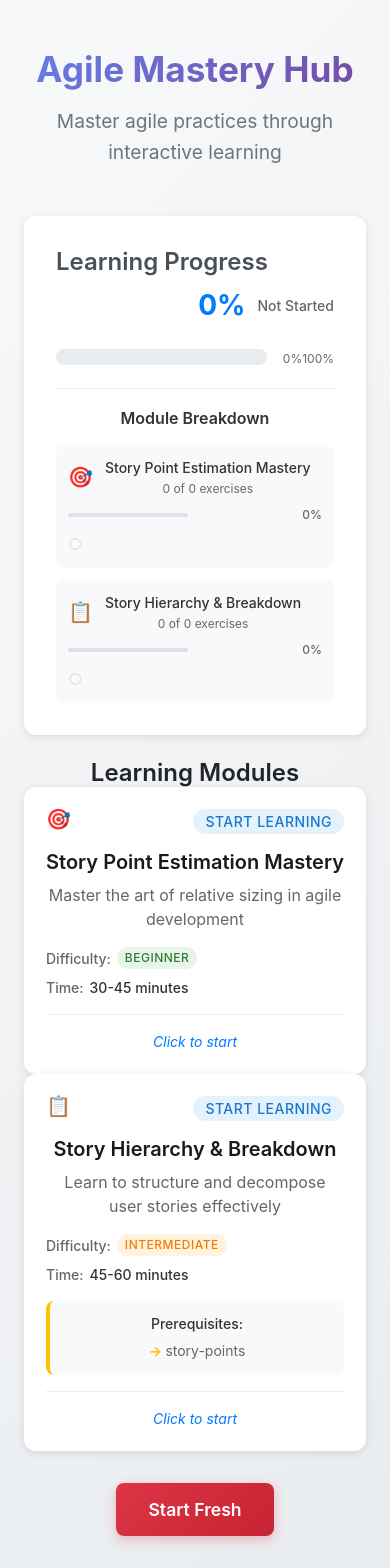
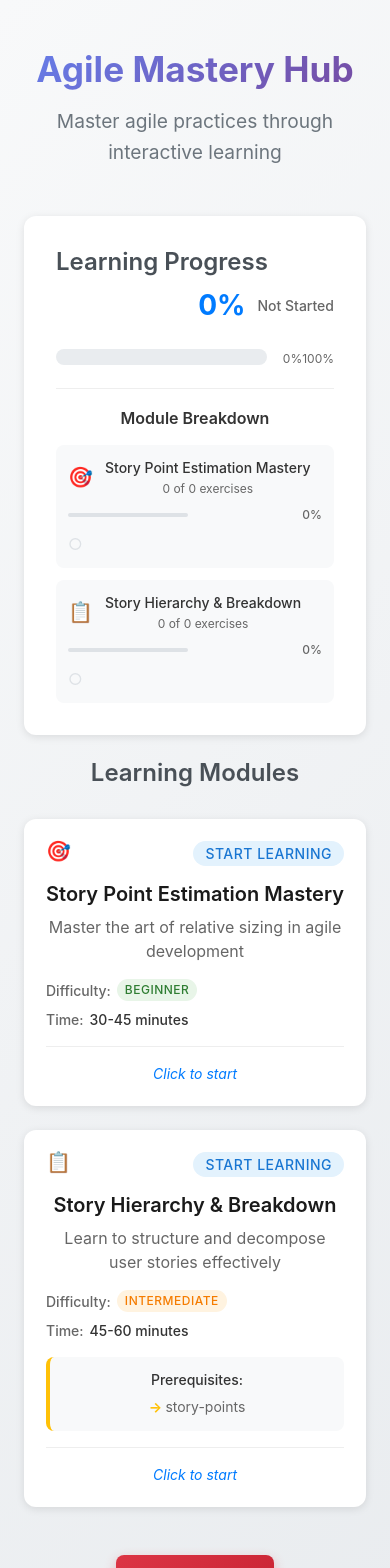
Before and after one commit to pienaaranker/storypoints, a React (Vite) app: page / in a window 390 px wide. Shown: the top 1568 px of the page. Built offline with nearby package versions, Linux system fonts and the light colour scheme.

Commit message:
feat: Add styles for modules section and improve button colors in exercise component

```diff
--- a/src/components/Home.css
+++ b/src/components/Home.css
@@ -112,6 +112,27 @@
   font-size: 1.5rem;
   color: #495057;
   margin-bottom: 2rem;
+}
+
+/* Modules Section */
+.modules-section {
+  margin-bottom: 3rem;
+}
+
+.modules-title {
+  font-size: 1.8rem;
+  color: #495057;
+  margin-bottom: 2rem;
+  text-align: center;
+  font-weight: 600;
+}
+
+.modules-grid {
+  display: grid;
+  grid-template-columns: repeat(auto-fit, minmax(400px, 1fr));
+  gap: 2rem;
+  max-width: 1200px;
+  margin: 0 auto;
 }
 
 .exercise-cards {
@@ -309,6 +330,13 @@
   margin: 0;
 }
 
+@media (max-width: 1024px) {
+  .modules-grid {
+    grid-template-columns: repeat(auto-fit, minmax(350px, 1fr));
+    gap: 1.5rem;
+  }
+}
+
 @media (max-width: 768px) {
   .home {
     padding: 1rem;
@@ -327,4 +355,13 @@
   .exercise-cards {
     grid-template-columns: 1fr;
   }
+
+  .modules-grid {
+    grid-template-columns: 1fr;
+    gap: 1.5rem;
+  }
+
+  .modules-title {
+    font-size: 1.5rem;
+  }
 }
--- a/src/components/modules/story-hierarchy/Exercise.css
+++ b/src/components/modules/story-hierarchy/Exercise.css
@@ -144,6 +144,7 @@
   padding: 0.5rem 1rem;
   border: 1px solid #dee2e6;
   background: white;
+  color: #495057;
   border-radius: 4px;
   cursor: pointer;
   font-size: 0.9rem;
@@ -153,6 +154,7 @@
 .category-buttons button:hover {
   background: #f8f9fa;
   border-color: #007bff;
+  color: #007bff;
 }
 
 .categories {
```
